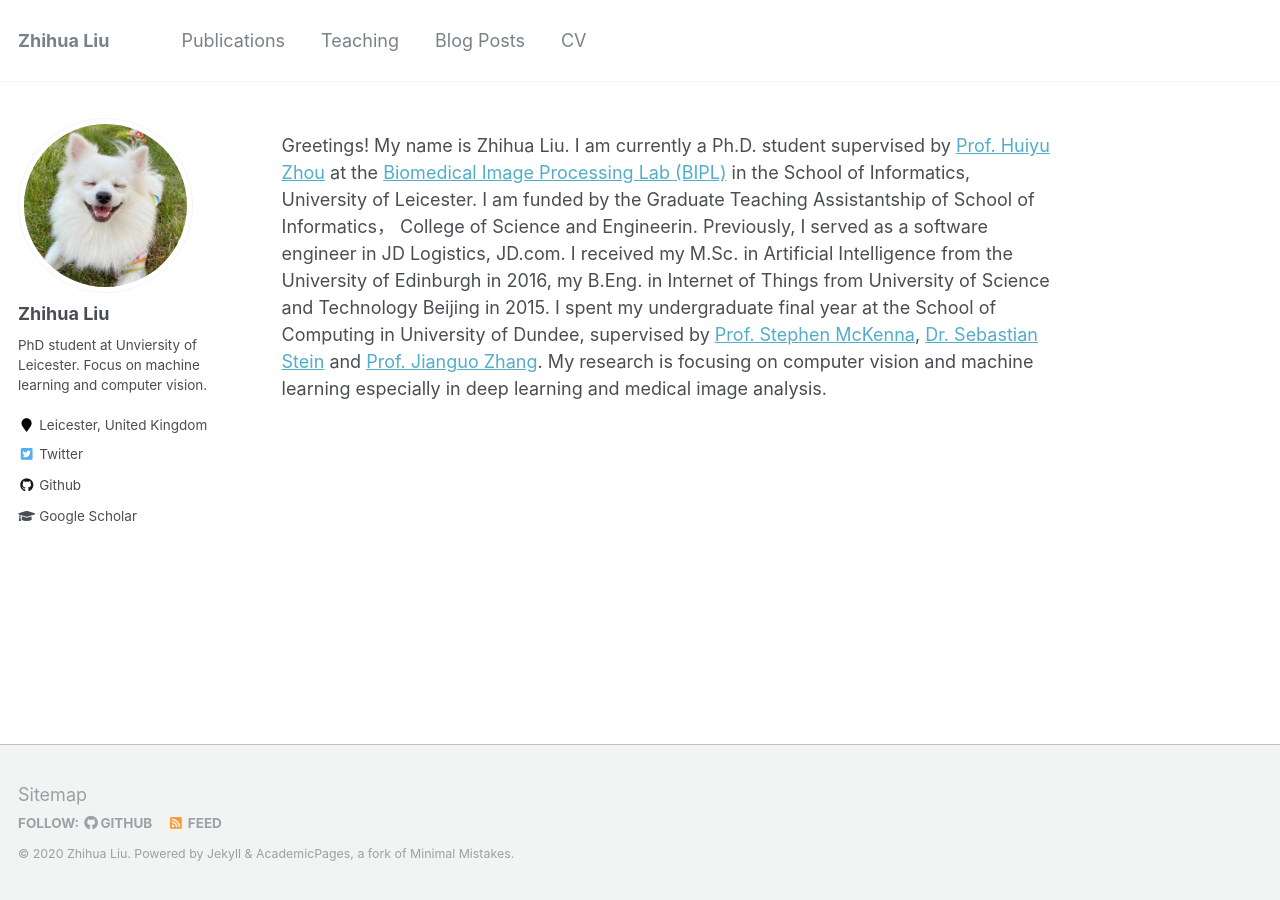
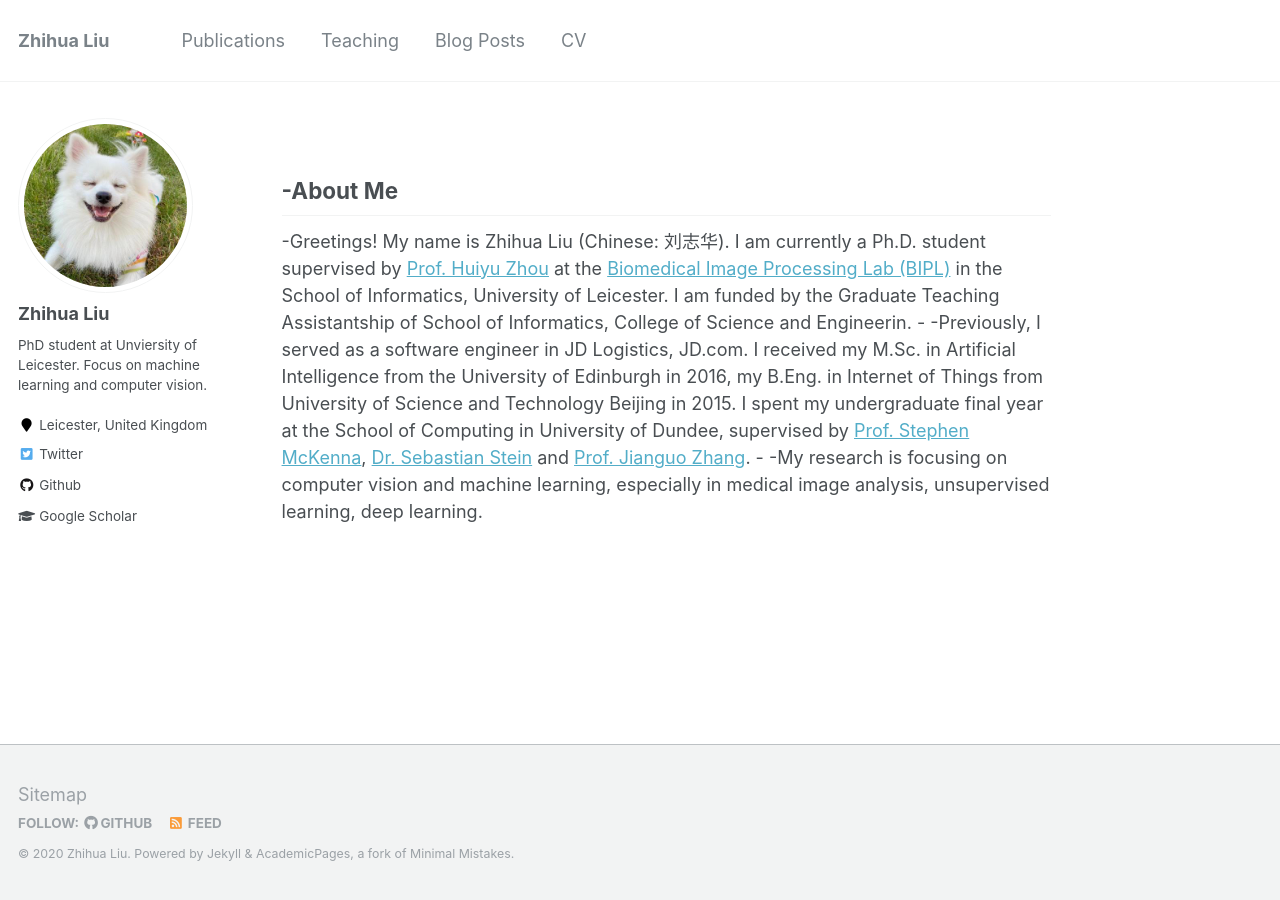
Before and after one commit to ZhihuaLiuEd/ZhihuaLiuEd.github.io, a Jekyll site: the page built from _pages/about.md, in a window 1280 px wide. Built offline with Jekyll 4.4.1, drawn with Linux system fonts in a browser that asks for light colours.

Commit message:
Update about.md
update about me

```diff
--- a/_pages/about.md
+++ b/_pages/about.md
@@ -8,4 +8,10 @@ redirect_from:
   - /about.html
 ---
 
-Greetings! My name is Zhihua Liu. I am currently a Ph.D. student supervised by [Prof. Huiyu Zhou](https://www2.le.ac.uk/departments/informatics/people/huiyu-zhou) at the [Biomedical Image Processing Lab (BIPL)](https://sites.google.com/site/huiyujoe/) in the School of Informatics, University of Leicester. I am funded by the Graduate Teaching Assistantship of School of Informatics， College of Science and Engineerin. Previously, I served as a software engineer in JD Logistics, JD.com. I received my M.Sc. in Artificial Intelligence from the University of Edinburgh in 2016, my B.Eng. in Internet of Things from University of Science and Technology Beijing in 2015. I spent my undergraduate final year at the School of Computing  in University of Dundee, supervised by [Prof. Stephen McKenna](http://staff.computing.dundee.ac.uk/stephen/), [Dr. Sebastian Stein](https://www.gla.ac.uk/schools/computing/staff/sebastianstein/) and [Prof. Jianguo Zhang](http://faculty.sustech.edu.cn/zhangjg/). My research is focusing on computer vision and machine learning especially in deep learning and medical image analysis.
+-About Me
+-======
+-Greetings! My name is Zhihua Liu (Chinese: 刘志华). I am currently a Ph.D. student supervised by [Prof. Huiyu Zhou](https://www2.le.ac.uk/departments/informatics/people/huiyu-zhou) at the [Biomedical Image Processing Lab (BIPL)](https://sites.google.com/site/huiyujoe/) in the School of Informatics, University of Leicester. I am funded by the Graduate Teaching Assistantship of School of Informatics, College of Science and Engineerin.
+-
+-Previously, I served as a software engineer in JD Logistics, JD.com. I received my M.Sc. in Artificial Intelligence from the University of Edinburgh in 2016, my B.Eng. in Internet of Things from University of Science and Technology Beijing in 2015. I spent my undergraduate final year at the School of Computing  in University of Dundee, supervised by [Prof. Stephen McKenna](http://staff.computing.dundee.ac.uk/stephen/), [Dr. Sebastian Stein](https://www.gla.ac.uk/schools/computing/staff/sebastianstein/) and [Prof. Jianguo Zhang](http://faculty.sustech.edu.cn/zhangjg/).
+-
+-My research is focusing on computer vision and machine learning, especially in medical image analysis, unsupervised learning, deep learning.
```
